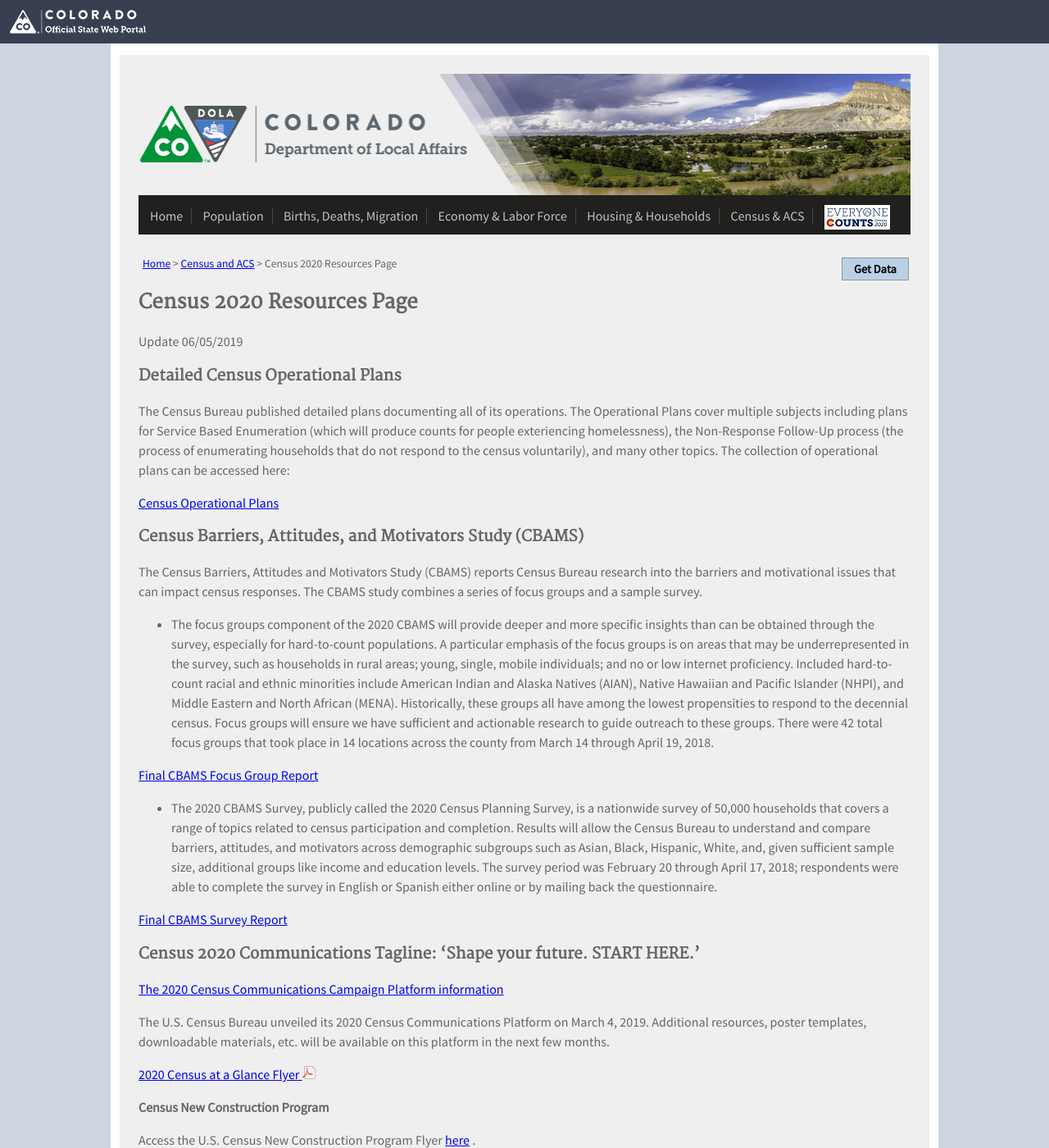
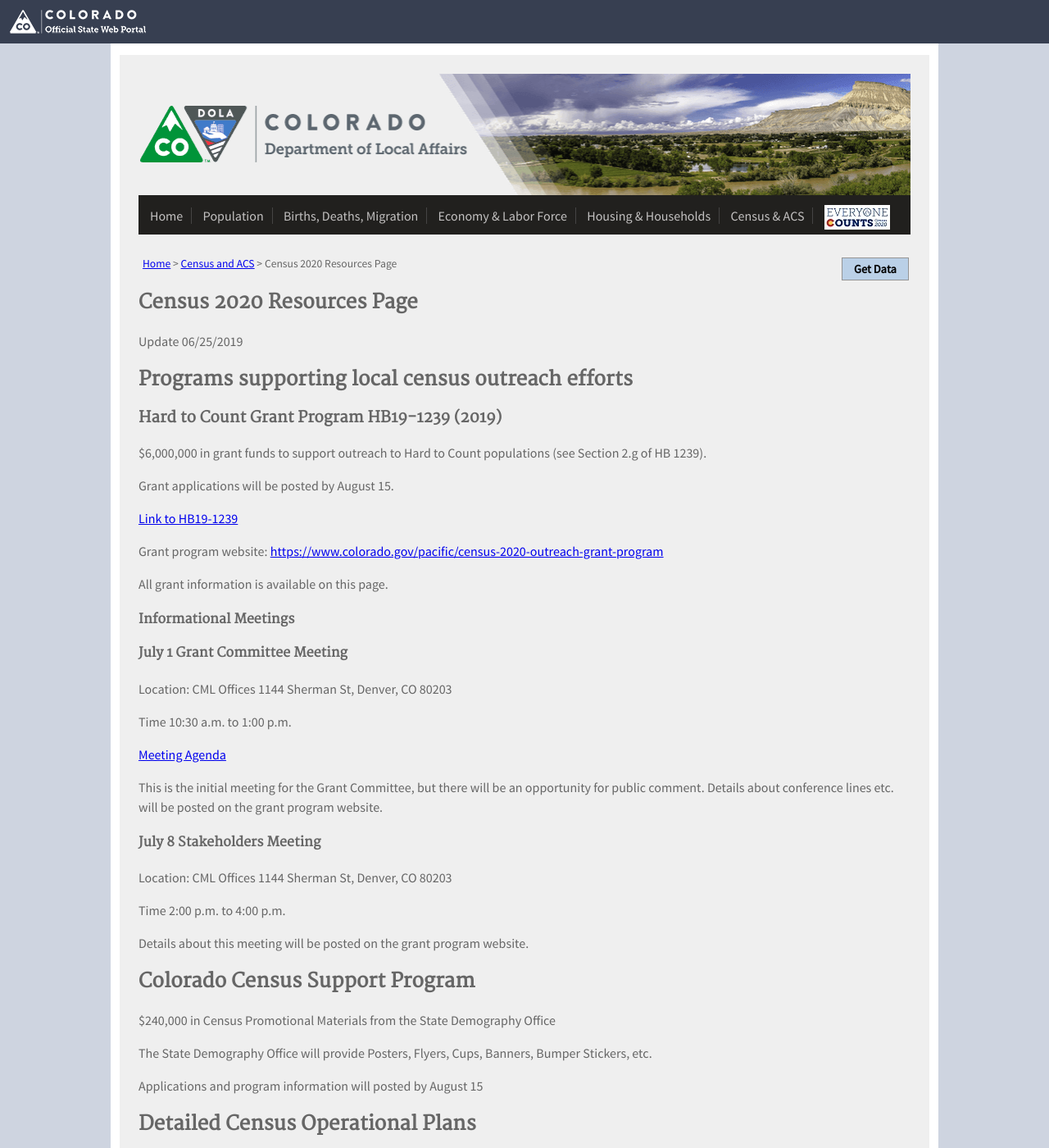
Before and after one commit to TBleess/Website_New, a Jekyll site: the page built from pages/5_CensusACS/2020-resources.md, in a window 1280 px wide and 1400 px high. Shown: the whole window at 82% size. Built offline with Jekyll 4.4.1, drawn with Linux system fonts in a browser that asks for light colours.

Commit message:
Update 2020-resources.md

```diff
--- a/pages/5_CensusACS/2020-resources.md
+++ b/pages/5_CensusACS/2020-resources.md
@@ -8,9 +8,51 @@
 
 ## Census 2020 Resources Page
 
-Update 06/05/2019
+Update 06/25/2019
+## Programs supporting local census outreach efforts
 
-### Detailed Census Operational Plans
+### Hard to Count Grant Program HB19-1239 (2019)
+$6,000,000 in grant funds to support outreach to Hard to Count populations (see Section 2.g of HB 1239).
+
+Grant applications will be posted by August 15.
+
+[Link to HB19-1239](https://leg.colorado.gov/bills/hb19-1239)
+
+Grant program website:  [https://www.colorado.gov/pacific/census-2020-outreach-grant-program](https://www.colorado.gov/pacific/census-2020-outreach-grant-program)
+
+All grant information is available on this page.
+
+#### Informational Meetings
+
+#### July 1 Grant Committee Meeting
+
+Location: CML Offices 1144 Sherman St, Denver, CO 80203
+
+Time 10:30 a.m. to 1:00 p.m.
+
+[Meeting Agenda](https://drive.google.com/open?id=1Dgq1JKoqt5gF-VCdwYRypH5IQ6cZhqLQ)
+
+This is the initial meeting for the Grant Committee, but there will be an opportunity for public comment.
+Details about conference lines etc. will be posted on the grant program website.
+
+#### July 8 Stakeholders Meeting
+
+Location: CML Offices 1144 Sherman St, Denver, CO 80203
+
+Time 2:00 p.m. to 4:00 p.m.
+
+Details about this meeting will be posted on the grant program website.
+
+## Colorado Census Support Program
+
+$240,000 in Census Promotional Materials from the State Demography Office
+
+The State Demography Office will provide Posters, Flyers, Cups, Banners, Bumper Stickers, etc.
+
+Applications and program information will posted by August 15
+
+
+## Detailed Census Operational Plans
 
 The Census Bureau published detailed plans documenting all of its operations. The Operational Plans cover multiple subjects including plans for Service Based Enumeration (which will produce counts for people exteriencing homelessness), the Non-Response Follow-Up process (the process of enumerating households that do not respond to the census voluntarily), and many other topics.  The collection of operational plans can be accessed here:
 
```
